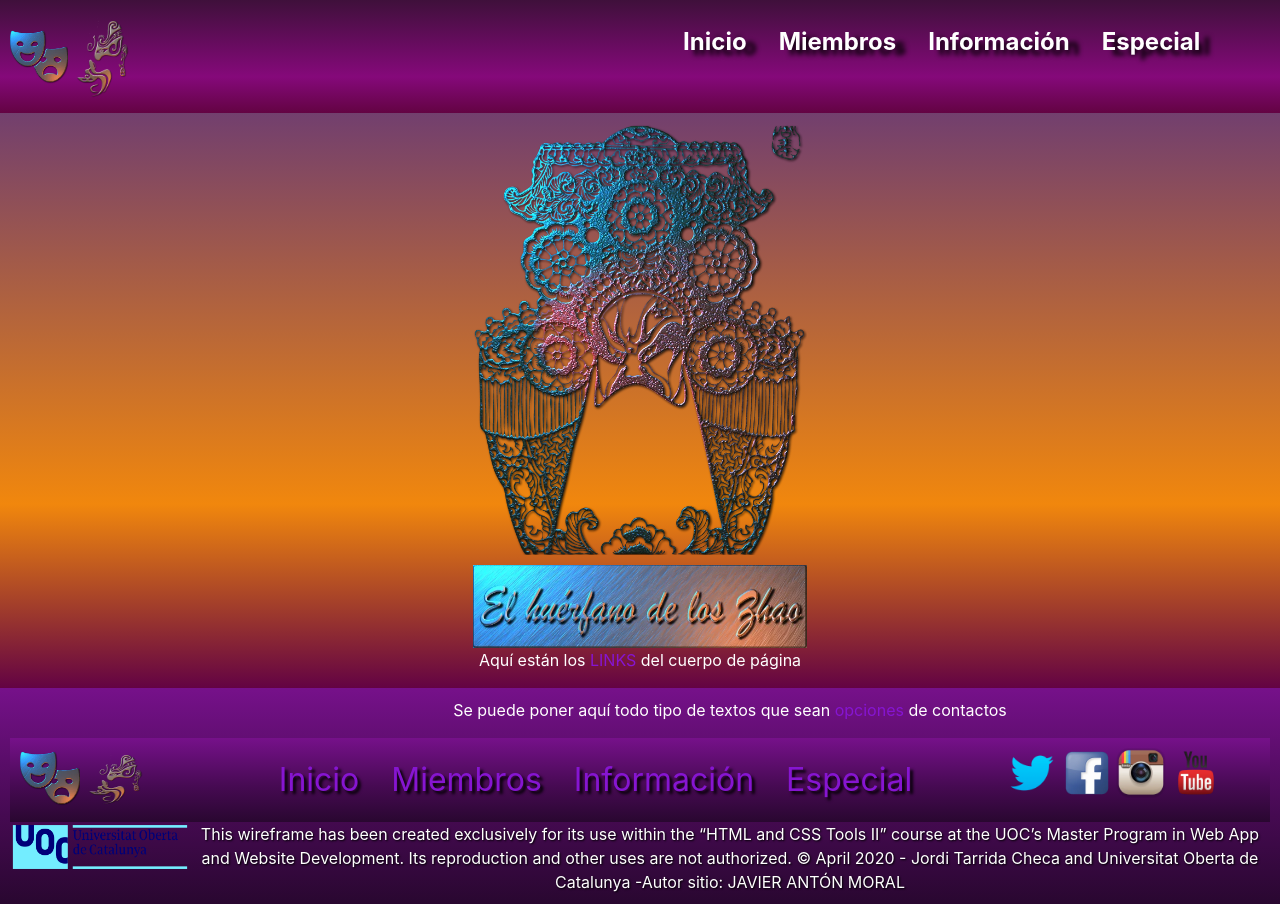
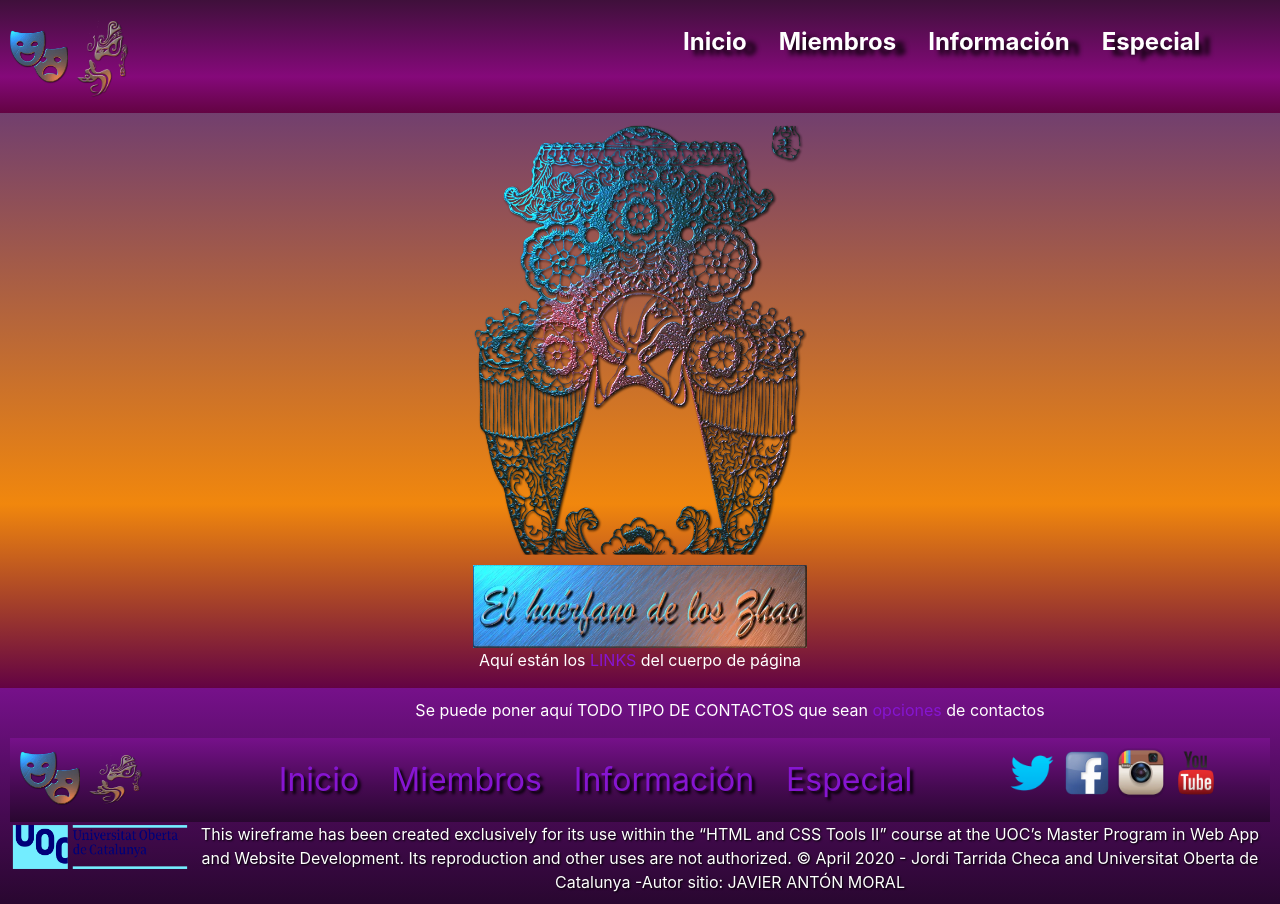
Before and after one commit to JavierAntonMoral/teatro, a website built with Parcel: page src/index.html in a window 1280 px wide. Built offline with nearby package versions, Linux system fonts and the light colour scheme; some packages are replaced by stand-ins of ours.

Commit message:
commit1PEC3
Este es el porimer commit que se ha hecho en la parte de desarrollo después de clonar el repositorio

```diff
--- a/src/index.html
+++ b/src/index.html
@@ -96,7 +96,7 @@
     <div class="footer__contactIzq"></div>
     <div class="footer__contact">
 
-      <p>Se puede poner aquí todo tipo de textos que sean <a href="especial.html">opciones</a> de contactos</p>
+      <p>Se puede poner aquí TODO TIPO DE CONTACTOS que sean <a href="especial.html">opciones</a> de contactos</p>
 
     </div>
     <div class="footer__contacttDch"></div>
```
